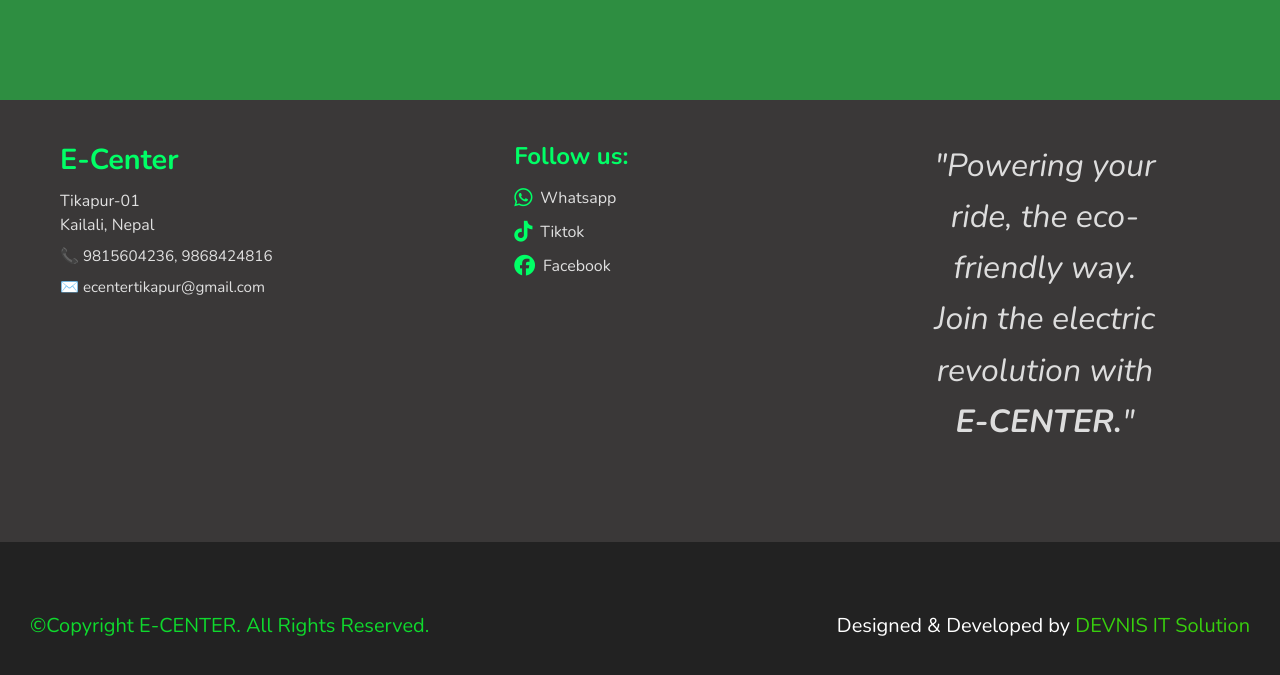
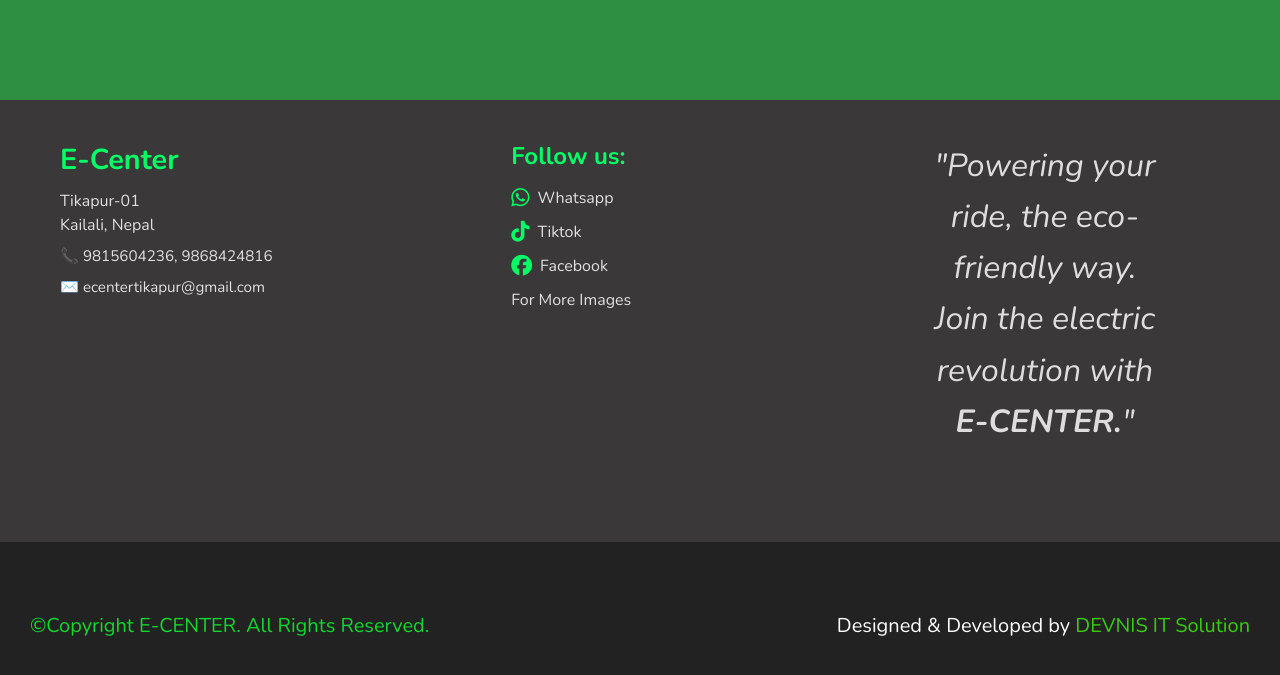
Before and after one commit to Debendra08/E--center-landing-page, a plain HTML site: page index.html in a window 1280 px wide. Shown: the part 4073-4748 px from the top of the page. Drawn offline with nearby package versions, Linux system fonts and the light colour scheme.

Commit message:
all web ready done  for pc

```diff
--- a/css/style.css
+++ b/css/style.css
@@ -705,6 +705,8 @@
   margin-bottom: 12px;
 }
 
+
+
 .social-center a {
   display: flex;
   align-items: center;
--- a/index.html
+++ b/index.html
@@ -379,6 +379,7 @@
           <i class="fab fa-facebook"></i> Facebook
         </a>
       </li>
+     <p><a href="https://drive.google.com/drive/folders/1e0qFN0bMgabiTzUMx4X1TCVNL_sW-7zv?usp=sharing" target="_blank">For More Images</a></p>
     </ul>
   </div>
 
```
